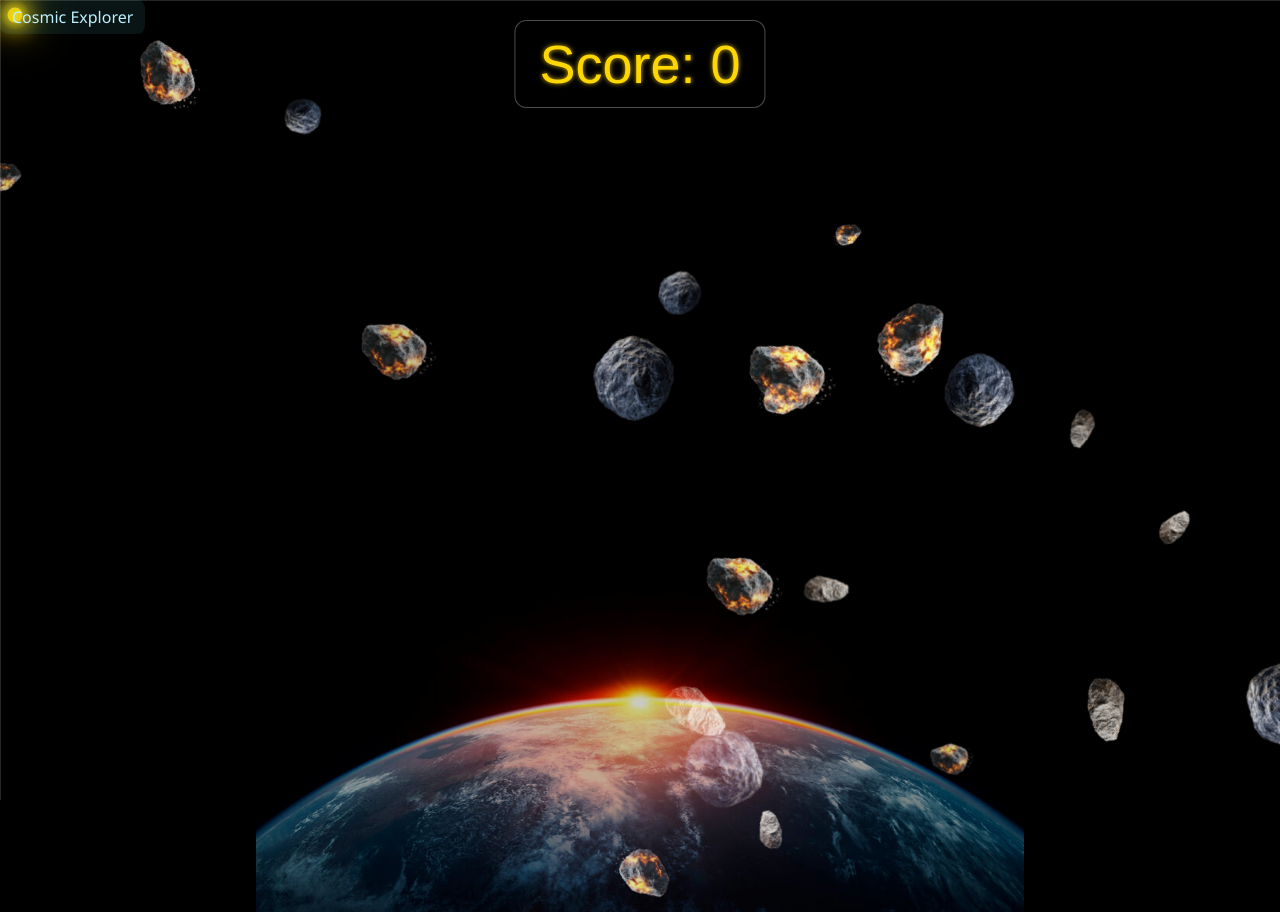
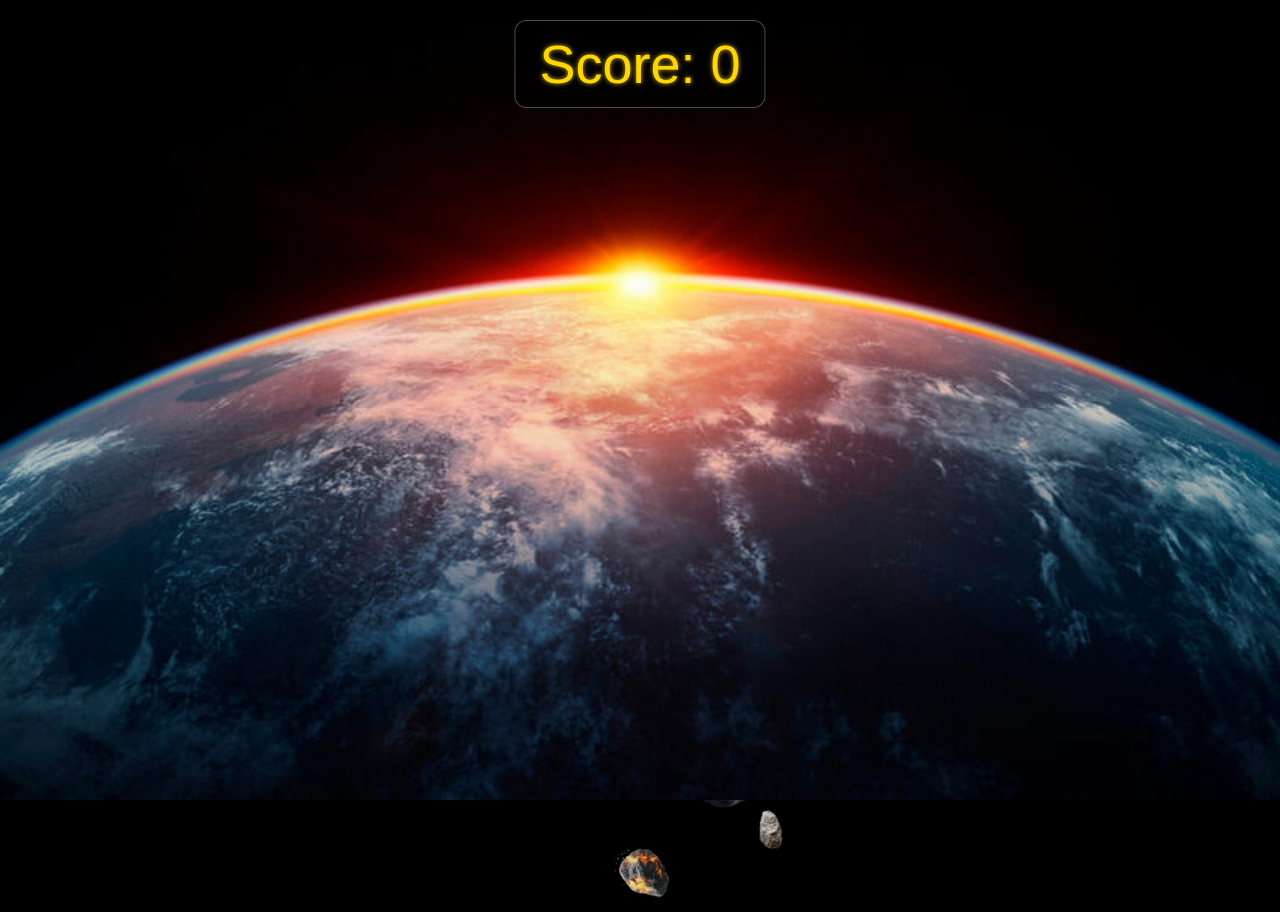
Before and after one commit to menin0008/0518, a plain HTML site: page index.html in a window 1280 px wide. Shown: the top 912 px of the page. Drawn offline with nearby package versions, Linux system fonts and the light colour scheme; animation ran at ten frames a second; a web font is replaced by a local one.

Commit message:
Update index.html

```diff
--- a/index.html
+++ b/index.html
@@ -15,19 +15,18 @@
       cursor: none;
     }
 
-    body::before {
-      content: '';
-      position: fixed;
-      bottom: -150px;
-      left: 50%;
-      transform: translateX(-50%);
-      width: 60%;
-      height: 60%;
-      background: url('r_earth.jpg') no-repeat center bottom;
-      background-size: contain;
-      opacity: 0.8;
-      z-index: -1;
-    }
+      body::before {
+    content: '';
+    position: fixed;
+    bottom: 0;
+    left: 0;
+    width: 100%;
+    height: 100%;
+    background: url('r_earth.jpg') no-repeat center bottom;
+    background-size: cover;
+    opacity: 1;
+    z-index: 9999;
+  }
 
     .line {
       position: absolute;
```
